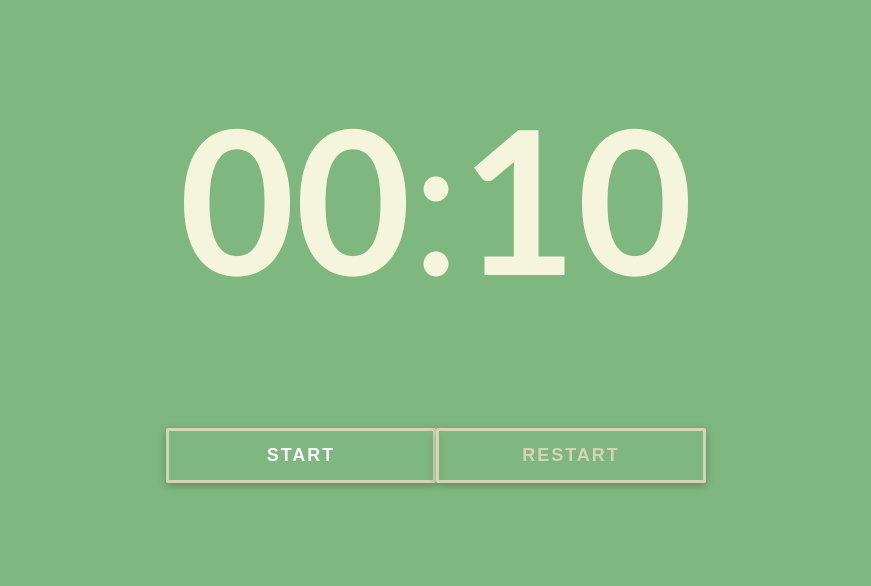
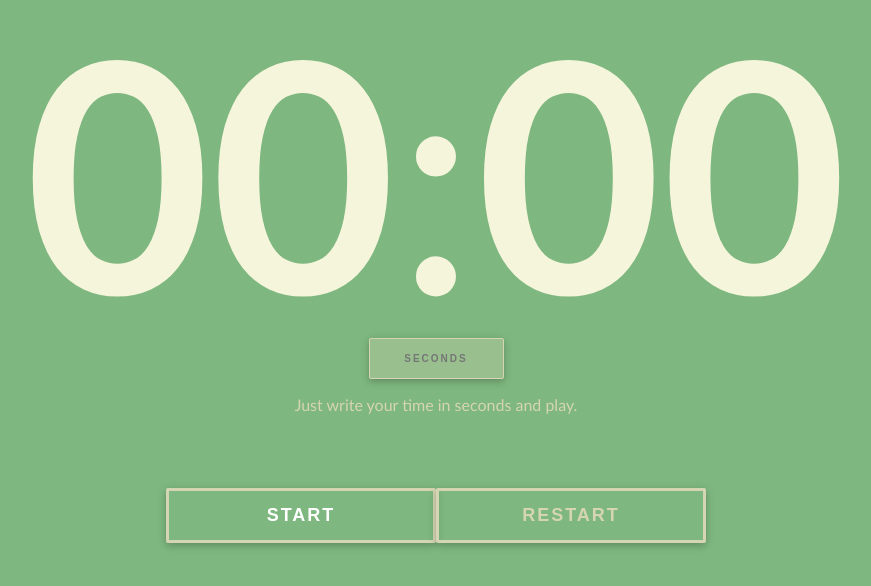
Before and after one commit to AlexBHdez/angular-timer, an Angular app: page / in a window 1280 px wide. Shown: the part 182-768 px from the top of the page, without its empty margins (204-1075 px from the left). Built offline with nearby package versions, Linux system fonts and the light colour scheme; a web font is replaced by a local one.

Commit message:
first step done

```diff
--- a/src/app/app.component.html
+++ b/src/app/app.component.html
@@ -1,3 +1,3 @@
 <div class="h100 bgColor">
-  <app-timer class="h100" init="10" (whenComplete)="logCountdownEnd()"></app-timer>
+  <app-timer class="h100" (whenComplete)="logCountdownEnd()"></app-timer>
 </div>
--- a/src/app/components/display/display.component.scss
+++ b/src/app/components/display/display.component.scss
@@ -1,5 +1,5 @@
 :host {
-  font-size: 25vh;
+  font-size: 25vw;
   font-family: 'Gill Sans', 'Gill Sans MT', Calibri, 'Trebuchet MS', sans-serif;
   font-weight: 700;
   line-height: 0.2;
@@ -10,3 +10,9 @@
   }
 
 }
+
+@media (min-width: 1300px) {
+  :host {
+    font-size: 320px;
+  }
+}
--- a/src/app/components/timer/timer.component.html
+++ b/src/app/components/timer/timer.component.html
@@ -5,6 +5,11 @@
   <div class="buttons">
     <button *ngIf="!timerService.paused" (click)="timerService.toggleCountdown()" class="start">START</button>
     <button *ngIf="timerService.paused" (click)="timerService.toggleCountdown()" class="pause">PAUSE</button>
-    <button (click)="timerService.restartCountdown()" class="restart">RESTART</button>
+    <button (click)="timerService.restartCountdown(time.value)" class="restart">RESTART</button>
+  </div>
+
+  <div class="timePicker">
+    <input type="text" pattern="[0-9]" class="timeByUser" (keyup)="setTimer($event)" #time placeholder="seconds">
+    <p class="timeInfo">Just write your time in seconds and play.</p>
   </div>
 </div>
--- a/src/app/components/timer/timer.component.scss
+++ b/src/app/components/timer/timer.component.scss
@@ -5,14 +5,14 @@ $base:#d6d5b3;
 
 .timer {
   position: fixed;
-  top: 45%;
+  top: 40%;
   width: 100%;
   text-align: center;
 
   .buttons {
     position: absolute;
     width: 100%;
-    top: 250px;
+    top: 350px;
 
     button {
       cursor: pointer;
@@ -61,7 +61,6 @@ $base:#d6d5b3;
       }
     }
 
-
     .start, .pause {
       color:#FFF;
       text-decoration:none;
@@ -95,4 +94,33 @@ $base:#d6d5b3;
     }
 
   }
+
+  .timePicker {
+    position: absolute;
+    top: 200px;
+    text-align: center;
+    width: 100%;
+
+    .timeByUser {
+      font-size: 10px;
+      letter-spacing: 2px;
+      text-transform: uppercase;
+      text-align: center;
+      width: 135px;
+      font-weight: bold;
+      padding: 14px 0px;
+      border: 1.5px solid $base;
+      border-radius: 2px;
+      position: relative;
+      box-shadow: 0 2px 10px rgba(0, 0, 0, 0.16), 0 3px 6px rgba(0, 0, 0, 0.1);
+      background-color: rgba(214, 213, 179, 0.3);
+      color: #FFF;
+    }
+
+    .timeInfo {
+      font-family: 'Gill Sans', 'Gill Sans MT', Calibri, 'Trebuchet MS', sans-serif;
+      color: $second;
+      font-weight: 400;
+    }
+  }
 }
--- a/src/app/components/timer/timer.component.ts
+++ b/src/app/components/timer/timer.component.ts
@@ -10,7 +10,7 @@ import { Subscription } from 'rxjs/Subscription';
 })
 export class TimerComponent implements OnInit, OnDestroy {
 
-  @Input() init = 20;
+  @Input() init = 0;
   @Output() whenComplete = new EventEmitter<void>();
   private countdownEndSubscription: Subscription = null;
   private countdownSubscription: Subscription = null;
@@ -40,5 +40,14 @@ export class TimerComponent implements OnInit, OnDestroy {
     this.countdownSubscription.unsubscribe();
   }
 
+  setTimer(event) {
+    const time = parseInt(event.target.value, 2);
+    if (isNaN(time)) {
+      this.init = 0;
+    } else {
+      this.init = event.target.value;
+      this.timerService.setTimer(event.target.value);
+    }
+  }
 
 }
--- a/src/app/services/timer.service.ts
+++ b/src/app/services/timer.service.ts
@@ -20,15 +20,14 @@ export class TimerService {
     this.clearTimeout();
   }
 
-  restartCountdown(init?) {
-    // tslint:disable-next-line:curly
-    if (init)
-      this.init = init;
-      if (this.init && this.init > 0) {
-        this.paused = false;
-        this.clearTimeout();
-        this.countdownSource.next(this.init);
-      }
+  setTimer(time) {
+    this.countdownSource.next(time);
+  }
+
+  restartCountdown(time) {
+    this.paused = false;
+    this.clearTimeout();
+    this.countdownSource.next(time);
   }
 
   toggleCountdown() {
```
